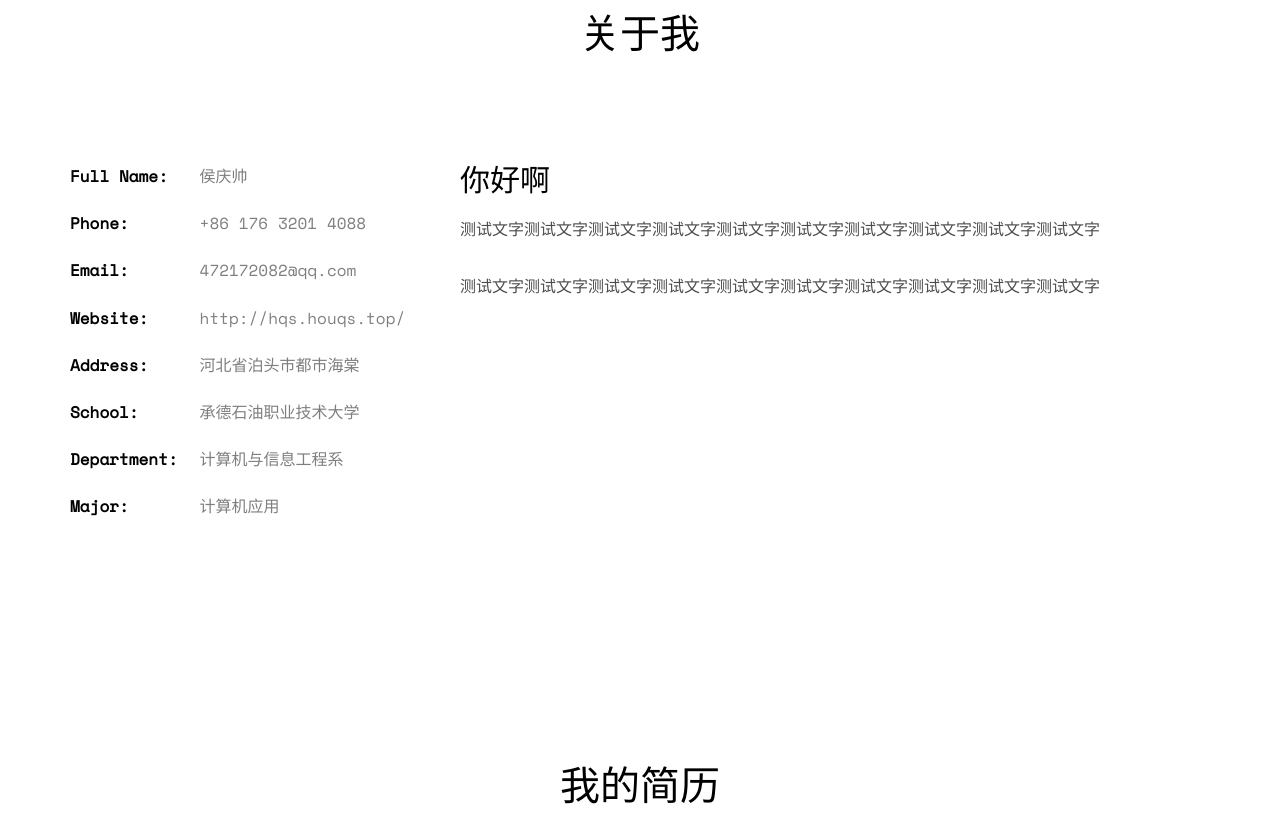
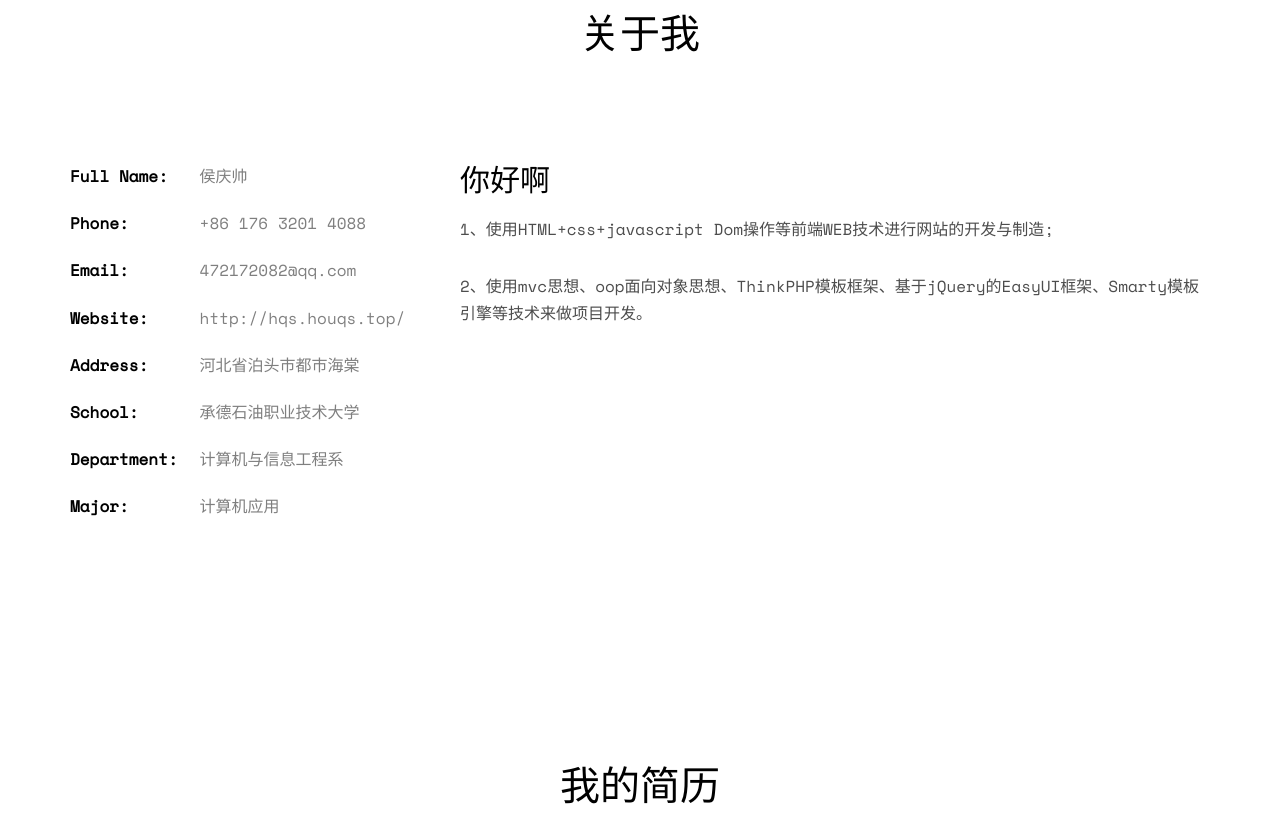
Before and after one commit to 472172082/472172082.github.io, a plain HTML site: page index.html in a window 1280 px wide. Shown: the part 909-1747 px from the top of the page. Drawn offline with nearby package versions, Linux system fonts and the light colour scheme; files whose address does not match are found by name.

Commit message:
Update index.html

```diff
--- a/index.html
+++ b/index.html
@@ -116,13 +116,16 @@
                                 </li>
                             </ul>
                         </div>
-                        <div class="col-md-8 nonenone">
+                        <div class="col-md-8">
                             <h2>你好啊</h2>
+
                             <p>
-                                测试文字测试文字测试文字测试文字测试文字测试文字测试文字测试文字测试文字测试文字
+                                    1、使用HTML+css+javascript Dom操作等前端WEB技术进行网站的开发与制造;
+
                             </p>
                             <p>
-                                测试文字测试文字测试文字测试文字测试文字测试文字测试文字测试文字测试文字测试文字
+                                    2、使用mvc思想、oop面向对象思想、ThinkPHP模板框架、基于jQuery的EasyUI框架、Smarty模板引擎等技术来做项目开发。
+
                             </p>
                         </div>
                     </div>
```
